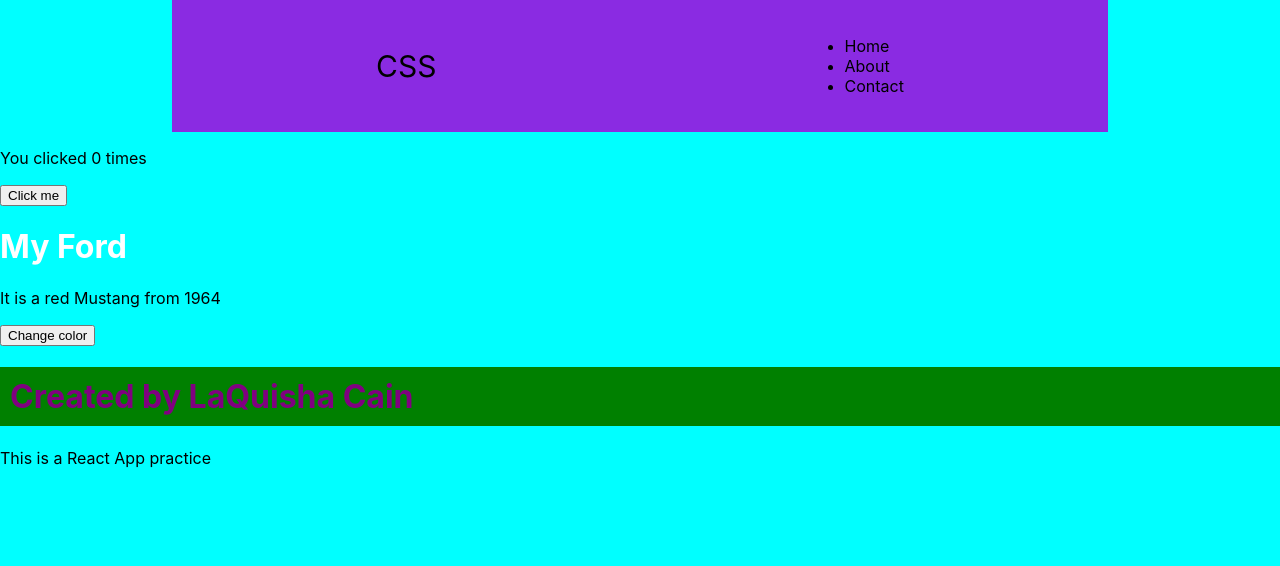
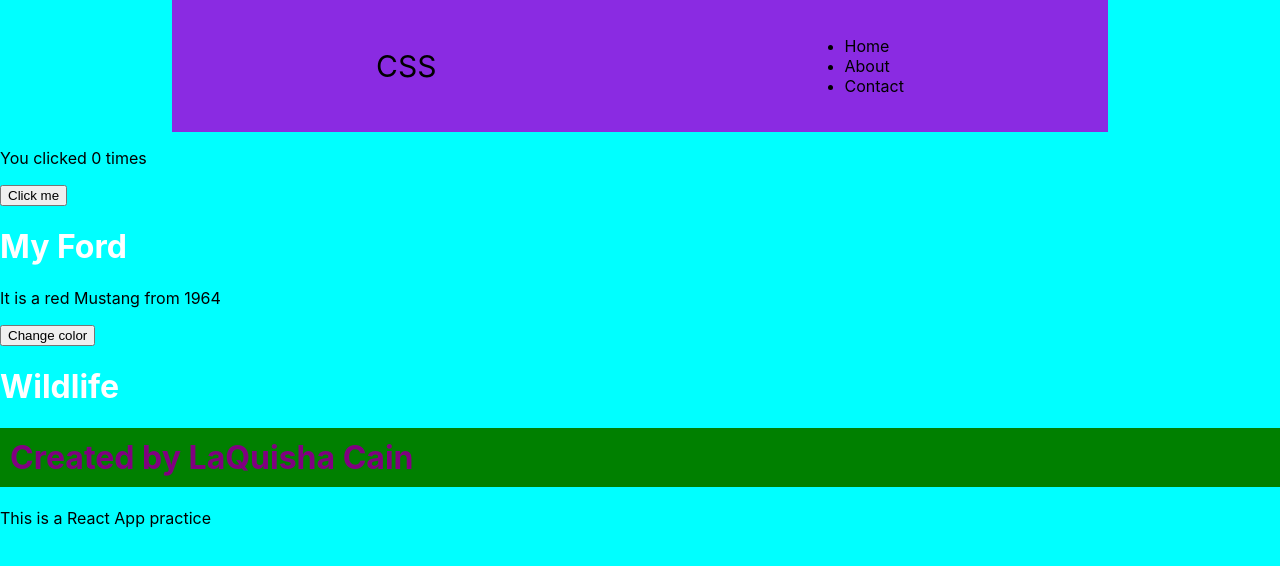
Before and after one commit to llcain/react-css, a React (Create React App) app: page / in a window 1280 px wide. Shown: the top 566 px of the page. Built offline with nearby package versions, Linux system fonts and the light colour scheme; no server answers.

Commit message:
Created gallery component

```diff
--- a/src/App.js
+++ b/src/App.js
@@ -6,6 +6,7 @@ import Frame from './components/Frame';
 import Car from './components/Car';
 import Navbar from './components/Navbar';
 import Users from './components/Users';
+import Gallery from './components/Gallery';
 
 function App() {
   return (
@@ -14,6 +15,7 @@ function App() {
       <Frame />
       <Car />
       <Users />
+      <Gallery />
       <Footer />
     </>
   );
--- /dev/null
+++ b/src/components/Gallery.js
@@ -0,0 +1,14 @@
+import React from "react";
+
+class Gallery extends React.Component {
+
+    render() {
+        return (
+            <>
+                <h1>Wildlife</h1>
+            </>
+        );
+    }
+}
+
+export default Gallery;
```
